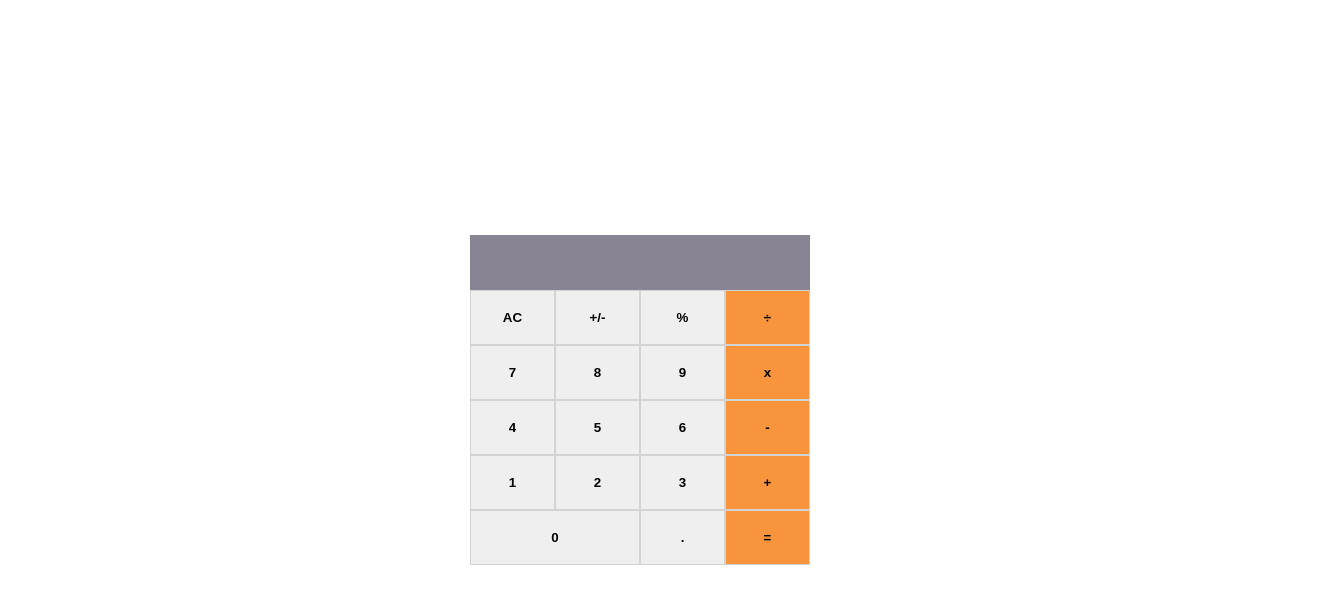
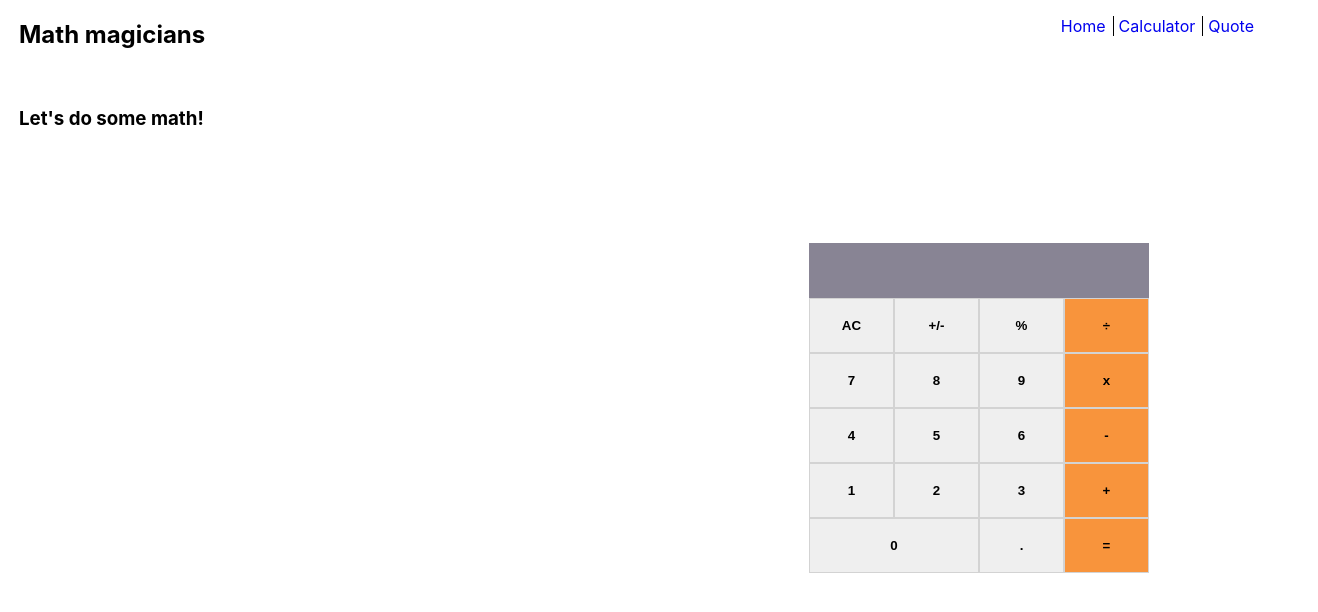
Before and after one commit to abdallahmalima/Math-Magician, a React (Create React App) app: page /calculator in a window 1280 px wide. Shown: the top 612 px of the page, 1318 px wide, since content can reach past the window. Built offline with nearby package versions, Linux system fonts and the light colour scheme.

Commit message:
Add Pages and Routes

```diff
--- a/package.json
+++ b/package.json
@@ -9,6 +9,7 @@
     "big.js": "^6.2.1",
     "react": "^18.2.0",
     "react-dom": "^18.2.0",
+    "react-router-dom": "^6.4.4",
     "react-scripts": "5.0.1",
     "web-vitals": "^2.1.4"
   },
--- a/src/App.js
+++ b/src/App.js
@@ -1,9 +1,27 @@
 import React from 'react';
+import { Routes, Route } from 'react-router-dom';
 import Calculator from './components/Calculator';
+import Home from './components/Home';
+import NavBar from './components/NavBar';
+import Quote from './components/Quote';
 
 const App = () => (
     <div className="App">
-     <Calculator />
+     <NavBar/>
+     <Routes>
+         <Route exact path="/calculator" element={
+          <main className='CalMain'>
+          <h3 className='subTitle'>Let's do some math!</h3>
+          <div className='CalContainer'>
+          <Calculator />
+          </div>
+          </main>
+         }/>
+         <Route path="/quotes" element={<Quote/>}/>
+         <Route path="/home" element={<Home/>}/>
+         <Route path="*" element={<p>Not found</p>}/>
+     </Routes>
+
     </div>
 );
 
--- /dev/null
+++ b/src/components/Home.js
@@ -0,0 +1,18 @@
+const Home = () => (
+    <div className='homeContainer'>
+           <h1 className='homeTitle'>Welcome to our page</h1>
+           <div className='homeDesc'>
+            <p> Lorem ipsum dolor sit amet consectetur adipisicing elit.
+                Iusto mollitia laborum, dolore obcaecati facilis earum.
+                 Quis cupiditate dicta asperiores in cum nam minima
+                 at reprehenderit.</p>
+            <p> Lorem ipsum dolor sit amet consectetur adipisicing
+                 elit. Iusto mollitia laborum, dolore obcaecati facilis
+                  earum. Quis cupiditate dicta asperiores in
+                   cum nam minima at reprehenderit.</p>
+           </div>
+    </div>
+
+);
+
+export default Home;
--- /dev/null
+++ b/src/components/NavBar.js
@@ -0,0 +1,21 @@
+import { Link } from 'react-router-dom';
+
+const NavBar = () => {
+  const linkStyle = { textDecoration: 'none' };
+
+  return (<nav className='Navbar'>
+             <div className='NavTitleDiv'>
+               <h1 className='NavTitle'>Math magicians</h1>
+             </div>
+             <div className='NavLinksDiv'>
+                <ul className='NavLinks'>
+                    <li><Link style={linkStyle} to='/home'>Home</Link></li>
+                    <li><Link style={linkStyle} to='/calculator'>Calculator</Link></li>
+                    <li><Link style={linkStyle} to='/quotes'>Quote</Link></li>
+                </ul>
+             </div>
+        </nav>
+  );
+};
+
+export default NavBar;
--- /dev/null
+++ b/src/components/Quote.js
@@ -0,0 +1,8 @@
+const Quote = () => (
+    <div className='quoteContainer'>
+           <h4 className='quoteText'>Welcome to our page</h4>
+    </div>
+
+);
+
+export default Quote;
--- a/src/index.css
+++ b/src/index.css
@@ -18,9 +18,38 @@ body {
 
 .App {
   display: flex;
-  justify-content: center;
-  align-items: center;
   height: 100vh;
+  flex-direction: column;
+  gap: 19px;
+}
+
+.Navbar{
+  display: flex;
+  justify-content: space-between;
+  padding-inline: 19px;
+}
+
+.NavLinks {
+  display: flex;
+  gap: 5px;
+}
+
+.NavLinks li {
+  border-right: 1px solid black;
+  list-style: none;
+  padding-right: 7px;
+}
+
+.NavLinks li:last-child {
+border: none;
+}
+
+.CalMain {
+  display: flex;
+  width: 100%;
+  height: 100%;
+  justify-content: space-between;
+  padding-inline: 19px;
 }
 
 code {
@@ -66,3 +95,31 @@ code {
   padding-inline: 3px;
   font-size: 27px;
 }
+
+.CalContainer{
+  width: 50%;
+  height: 90%;
+  display: flex;
+  justify-content: center;
+  align-items: center;
+}
+
+.homeContainer {
+  display: flex;
+  flex-direction: column;
+  gap: 15px;
+  padding-inline: 19px;
+}
+
+.homeDesc {
+  display: flex;
+  flex-direction: column;
+}
+
+.quoteContainer {
+  display: flex;
+  justify-content: center;
+  align-items: center;
+  width: 100%;
+  height: 100%;
+}
--- a/src/index.js
+++ b/src/index.js
@@ -1,11 +1,14 @@
 import React from 'react';
 import ReactDOM from 'react-dom/client';
 import './index.css';
+import { BrowserRouter as Router } from 'react-router-dom';
 import App from './App';
 
 const root = ReactDOM.createRoot(document.getElementById('root'));
 root.render(
   <React.StrictMode>
-    <App />
+    <Router>
+      <App />
+    </Router>
   </React.StrictMode>,
 );
```
Also changed, not shown: 1 other file (tests, documents, lock files or other folders).
